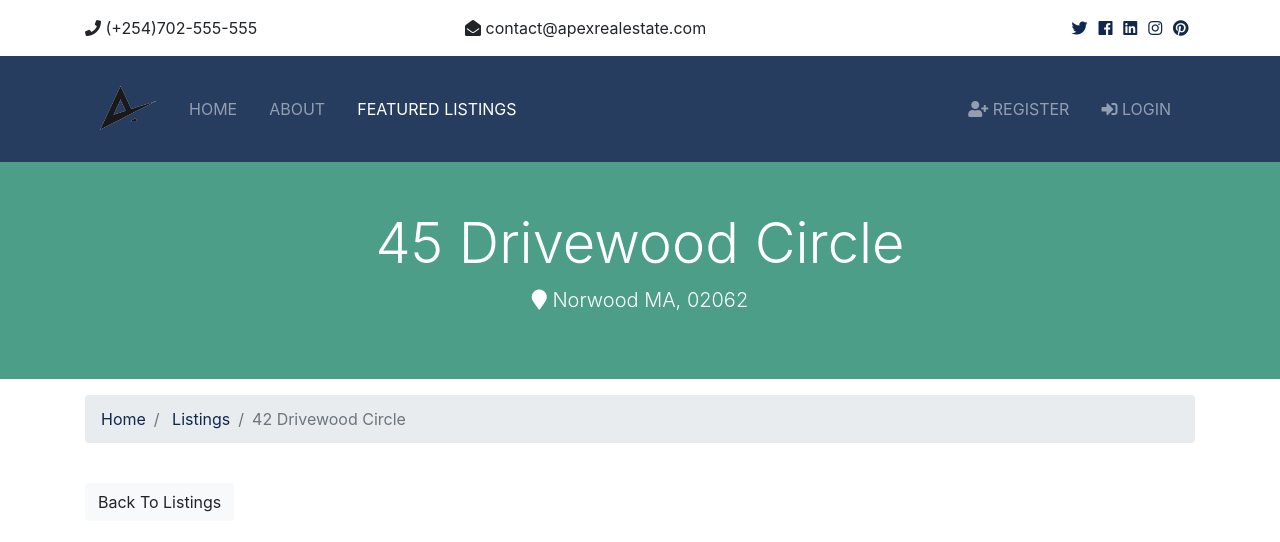
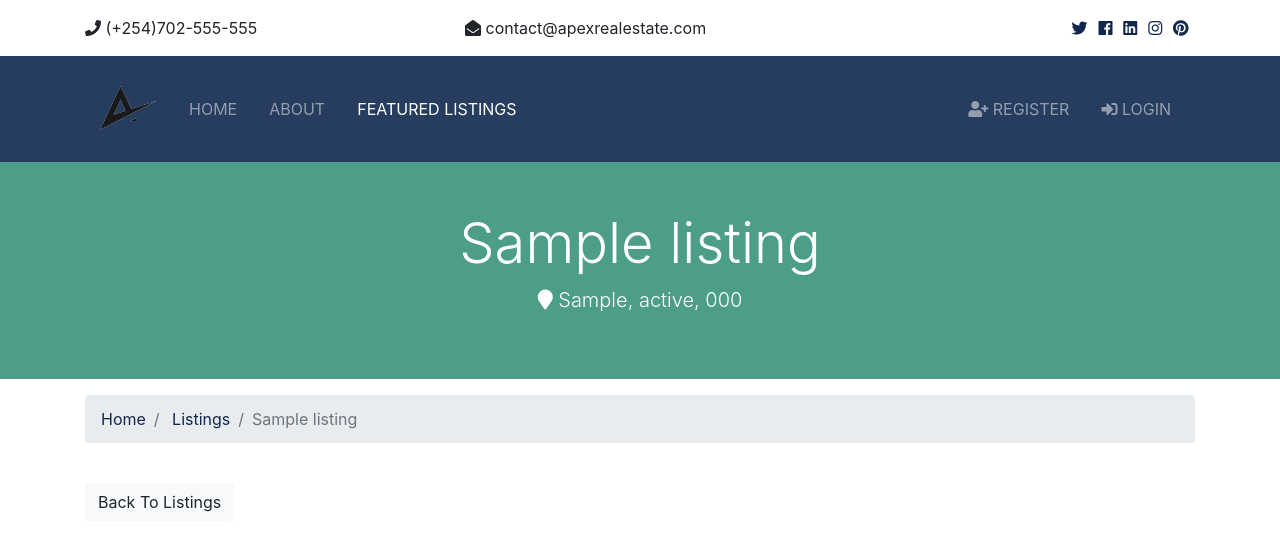
Before and after one commit to EugeneZnm/A-HOMES, a Django app: page /listings/1 in a window 1280 px wide. Shown: the top 542 px of the page. Run offline with Django 3.2, Linux system fonts and the light colour scheme; tables that the repository leaves empty hold one stand-in row (values such as "Sample post"); grey boxes marked "Sample" are stand-in pictures; some libraries are stand-ins or nearby versions.

Commit message:
making listing page dynamic

```diff
--- a/templates/listings/listing.html
+++ b/templates/listings/listing.html
@@ -1,14 +1,16 @@
 {% extends 'base.html'%}
 
+{% load humanize %}
 {%block content %}
 
 <section id="showcase-inner" class="py-5 text-white">
         <div class="container">
           <div class="row text-center">
             <div class="col-md-12">
-              <h1 class="display-4">45 Drivewood Circle</h1>
+              <h1 class="display-4">{{ listing.title }}</h1>
               <p class="lead">
-                <i class="fas fa-map-marker"></i> Norwood MA, 02062</p>
+                <i class="fas fa-map-marker"></i> {{ listing.city }}, {{ listing.state }},
+                {{ listing.zipcode }}</p>
             </div>
           </div>
         </div>
@@ -20,12 +22,12 @@
           <nav>
             <ol class="breadcrumb">
               <li class="breadcrumb-item">
-                <a href="index.html">Home</a>
+                <a href="{% url 'index' %}">Home</a>
               </li>
               <li class="breadcrumb-item">
-                <a href="listings.html">Listings</a>
+                <a href="{% url 'listings' %}">Listings</a>
               </li>
-              <li class="breadcrumb-item active">42 Drivewood Circle</li>
+              <li class="breadcrumb-item active">{{ listing.title }}</li>
             </ol>
           </nav>
         </div>
@@ -34,43 +36,55 @@
       <!-- Listing -->
       <section id="listing" class="py-4">
         <div class="container">
-          <a href="listings.html" class="btn btn-light mb-4">Back To Listings</a>
+          <a href="{% url 'listings' %}" class="btn btn-light mb-4">Back To Listings</a>
           <div class="row">
             <div class="col-md-9">
               <!-- Home Main Image -->
-              <img src="assets/img/homes/home-1.jpg" alt="" class="img-main img-fluid mb-3">
+              <img src="{{ listing.photo_main.url }}" alt="" class="img-main img-fluid mb-3">
               <!-- Thumbnails -->
               <div class="row mb-5 thumbs">
+                {% if listing.photo_1 %}
                 <div class="col-md-2">
-                  <a href="assets/img/homes/home-inside-1.jpg" data-lightbox="home-images">
-                    <img src="assets/img/homes/home-inside-1.jpg" alt="" class="img-fluid">
+                  <a href="{{ listing.photo_1.url }}" data-lightbox="home-images">
+                    <img src="{{ listing.photo_1.url }}" alt="" class="img-fluid">
                   </a>
                 </div>
+                {% endif %}
+                {% if listing.photo_2 %}
                 <div class="col-md-2">
-                  <a href="assets/img/homes/home-inside-2.jpg" data-lightbox="home-images">
-                    <img src="assets/img/homes/home-inside-2.jpg" alt="" class="img-fluid">
+                  <a href="{{ listing.photo_2.url }}" data-lightbox="home-images">
+                    <img src="{{ listing.photo_2.url }}" alt="" class="img-fluid">
                   </a>
                 </div>
+                {% endif %}
+                {% if listing.photo_3 %}
                 <div class="col-md-2">
-                  <a href="assets/img/homes/home-inside-3.jpg" data-lightbox="home-images">
-                    <img src="assets/img/homes/home-inside-3.jpg" alt="" class="img-fluid">
+                  <a href="{{ listing.photo_3.url }}" data-lightbox="home-images">
+                    <img src="{{ listing.photo_3.url }}" alt="" class="img-fluid">
                   </a>
                 </div>
+                {% endif %}
+                {% if listing.photo_4 %}
                 <div class="col-md-2">
-                  <a href="assets/img/homes/home-inside-4.jpg" data-lightbox="home-images">
-                    <img src="assets/img/homes/home-inside-4.jpg" alt="" class="img-fluid">
+                  <a href="{{ listing.photo_4.url }}" data-lightbox="home-images">
+                    <img src="{{ listing.photo_4.url }}" alt="" class="img-fluid">
                   </a>
                 </div>
+                {% endif %}
+                {% if listing.photo_5 %}
                 <div class="col-md-2">
-                  <a href="assets/img/homes/home-inside-5.jpg" data-lightbox="home-images">
-                    <img src="assets/img/homes/home-inside-5.jpg" alt="" class="img-fluid">
+                  <a href="{{ listing.photo_5.url }}" data-lightbox="home-images">
+                    <img src="{{ listing.photo_5.url }}" alt="" class="img-fluid">
                   </a>
                 </div>
+                {% endif %}
+                {% if listing.photo_6 %}
                 <div class="col-md-2">
-                  <a href="assets/img/homes/home-inside-6.jpg" data-lightbox="home-images">
-                    <img src="assets/img/homes/home-inside-6.jpg" alt="" class="img-fluid">
+                  <a href="{{ listing.photo_6.url }}" data-lightbox="home-images">
+                    <img src="{{ listing.photo_6.url }}" alt="" class="img-fluid">
                   </a>
                 </div>
+                {% endif %}
               </div>
               <!-- Fields -->
               <div class="row mb-5 fields">
@@ -78,19 +92,19 @@
                   <ul class="list-group list-group-flush">
                     <li class="list-group-item text-secondary">
                       <i class="fas fa-money-bill-alt"></i> Asking Price:
-                      <span class="float-right">$490,000</span>
+                      <span class="float-right">{{listing.price}}</span>
                     </li>
                     <li class="list-group-item text-secondary">
                       <i class="fas fa-bed"></i> Bedrooms:
-                      <span class="float-right">3</span>
+                      <span class="float-right">{{listing.bedrooms}}</span>
                     </li>
                     <li class="list-group-item text-secondary">
                       <i class="fas fa-bath"></i> Bathrooms:
-                      <span class="float-right">2</span>
+                      <span class="float-right">{{listing.bathrooms}}</span>
                     </li>
                     <li class="list-group-item text-secondary">
                       <i class="fas fa-car"></i> Garage:
-                      <span class="float-right">2
+                      <span class="float-right">{{listing.garage}}
                       </span>
                     </li>
                   </ul>
@@ -99,20 +113,20 @@
                   <ul class="list-group list-group-flush">
                     <li class="list-group-item text-secondary">
                       <i class="fas fa-th-large"></i> Square Feet:
-                      <span class="float-right">3200</span>
+                      <span class="float-right">{{listing.sqft}}</span>
                     </li>
                     <li class="list-group-item text-secondary">
                       <i class="fas fa-square"></i> Lot Size:
-                      <span class="float-right">2.5 Acres
+                      <span class="float-right">{{listing.lot_size}}
                       </span>
                     </li>
                     <li class="list-group-item text-secondary">
                       <i class="fas fa-calendar"></i> Listing Date:
-                      <span class="float-right">8/30/2018</span>
+                      <span class="float-right">{{listing.is_published}}</span>
                     </li>
                     <li class="list-group-item text-secondary">
                       <i class="fas fa-bed"></i> Realtor:
-                      <span class="float-right">Kyle Brown
+                      <span class="float-right">{{listing.realtor}}
                       </span>
                     </li>
 
@@ -124,18 +138,16 @@
               <!-- Description -->
               <div class="row mb-5">
                 <div class="col-md-12">
-                  Lorem ipsum dolor sit amet consectetur adipisicing elit. Mollitia recusandae esse reiciendis officia omnis non rerum dicta
-                  cupiditate nostrum molestias deserunt aut minus inventore animi atque, consequuntur ad fugit. Possimus culpa
-                  blanditiis repellendus ipsa similique ullam, natus error dolor harum.
+                  {{listing.description}}
                 </div>
               </div>
             </div>
             <div class="col-md-3">
               <div class="card mb-3">
-                <img class="card-img-top" src="assets/img/realtors/kyle.jpg" alt="Seller of the month">
+                <img class="card-img-top" src="{{listing.realtor.photo.url}}" alt="Realtor">
                 <div class="card-body">
                   <h5 class="card-title">Property Realtor</h5>
-                  <h6 class="text-secondary">Kyle Brown</h6>
+                  <h6 class="text-secondary">{{ listing.realtor}}</h6>
                 </div>
               </div>
               <button class="btn-primary btn-block btn-lg" data-toggle="modal" data-target="#inquiryModal">Make An Inquiry</button>
```
